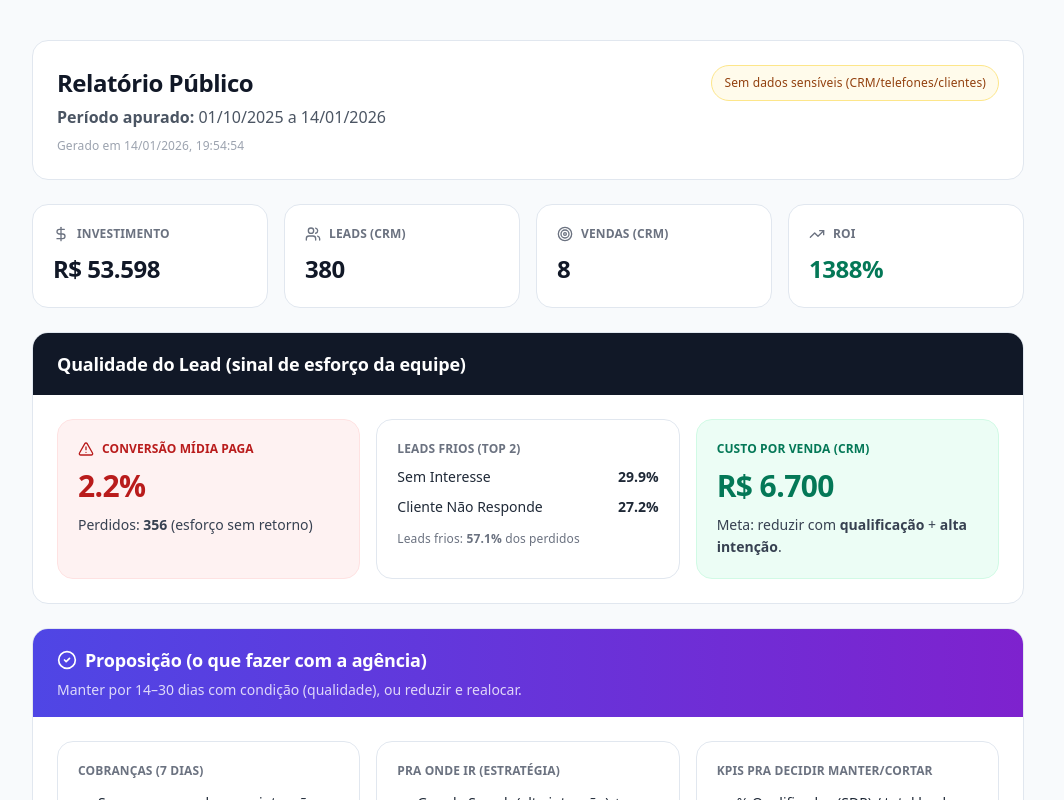
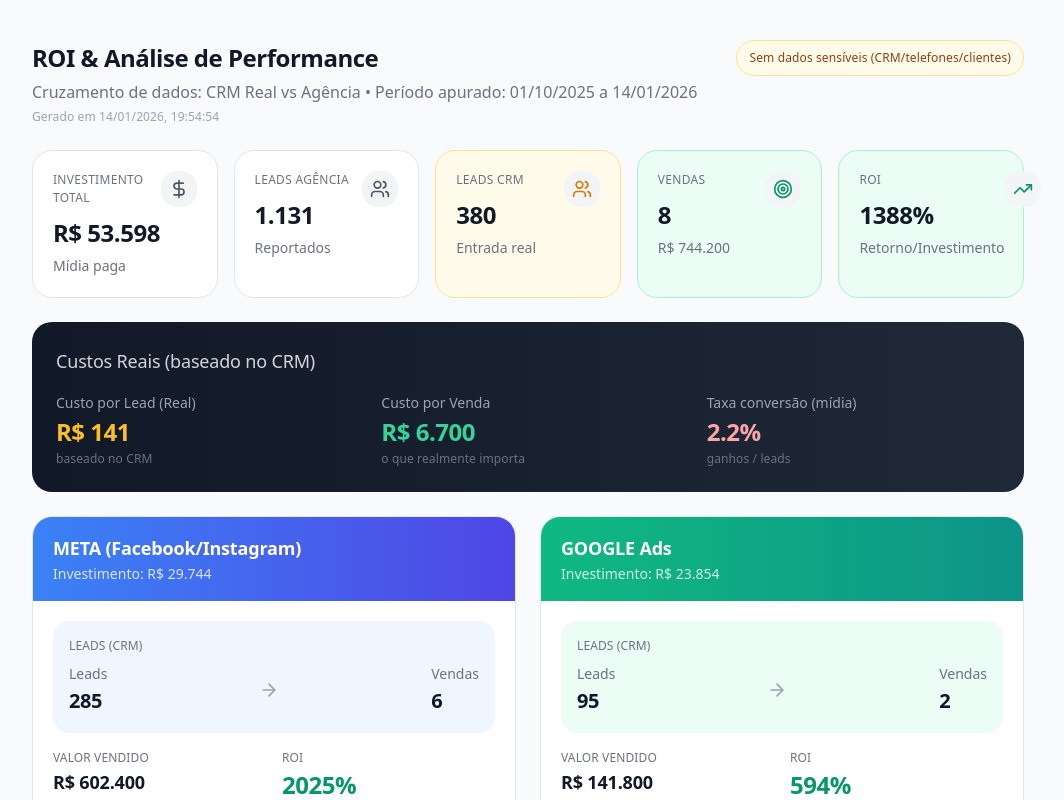
Before and after one commit to marcelobm33/CRMAGENCIA, a Next.js app in the folder apps/web/: page /publico/roi in a window 1280 px wide. Shown: the top 800 px of the page, without its empty margins (112-1176 px from the left). Built offline with nearby package versions, Linux system fonts and the light colour scheme; a web font is replaced by a local one.

Commit message:
feat(public): align public ROI UI with dashboard styling

```diff
--- a/apps/web/src/app/publico/roi/PublicRoiClient.tsx
+++ b/apps/web/src/app/publico/roi/PublicRoiClient.tsx
@@ -2,7 +2,16 @@
 
 import { useEffect, useMemo, useState } from 'react';
 import { useSearchParams } from 'next/navigation';
-import { AlertTriangle, TrendingUp, Users, DollarSign, Target, CheckCircle2 } from 'lucide-react';
+import {
+  AlertTriangle,
+  ArrowRight,
+  CheckCircle2,
+  DollarSign,
+  RefreshCw,
+  Target,
+  TrendingUp,
+  Users,
+} from 'lucide-react';
 
 type PublicReport = {
   generated_at: string;
@@ -45,6 +54,101 @@ function formatNumber(value: number): string {
   return new Intl.NumberFormat('pt-BR').format(value);
 }
 
+function MetricCard({
+  title,
+  value,
+  subtitle,
+  icon: Icon,
+  color = 'default',
+}: {
+  title: string;
+  value: string;
+  subtitle?: string;
+  icon?: any;
+  color?: 'default' | 'success' | 'warning' | 'danger';
+}) {
+  const colorClasses: Record<string, string> = {
+    default: 'bg-white',
+    success: 'bg-emerald-50 border-emerald-200',
+    warning: 'bg-amber-50 border-amber-200',
+    danger: 'bg-red-50 border-red-200',
+  };
+
+  const iconColorClasses: Record<string, string> = {
+    default: 'text-gray-600',
+    success: 'text-emerald-600',
+    warning: 'text-amber-600',
+    danger: 'text-red-600',
+  };
+
+  return (
+    <div className={`rounded-xl border p-5 ${colorClasses[color]} transition-all hover:shadow-md`}>
+      <div className="flex items-start justify-between">
+        <div>
+          <p className="text-xs font-medium text-gray-500 uppercase tracking-wide">{title}</p>
+          <p className="mt-2 text-2xl font-semibold text-gray-900">{value}</p>
+          {subtitle && <p className="mt-1 text-sm text-gray-500">{subtitle}</p>}
+        </div>
+        {Icon && (
+          <div className={`p-2 rounded-lg bg-gray-100 ${iconColorClasses[color]}`}>
+            <Icon className="w-5 h-5" />
+          </div>
+        )}
+      </div>
+    </div>
+  );
+}
+
+function ComparisonCard({
+  title,
+  platform,
+  data,
+}: {
+  title: string;
+  platform: 'meta' | 'google';
+  data: PublicReport['roi']['meta'] | PublicReport['roi']['google'];
+}) {
+  const bgColor = platform === 'meta' ? 'from-blue-500 to-indigo-600' : 'from-emerald-500 to-teal-600';
+  const lightBg = platform === 'meta' ? 'bg-blue-50' : 'bg-emerald-50';
+
+  return (
+    <div className="bg-white rounded-xl border overflow-hidden">
+      <div className={`bg-gradient-to-r ${bgColor} px-5 py-4`}>
+        <h3 className="text-lg font-semibold text-white">{title}</h3>
+        <p className="text-white/80 text-sm">Investimento: {formatCurrency(data.investimento)}</p>
+      </div>
+
+      <div className="p-5 space-y-4">
+        <div className={`${lightBg} rounded-lg p-4`}>
+          <p className="text-xs font-medium text-gray-500 uppercase">Leads (CRM)</p>
+          <div className="mt-2 flex items-center justify-between">
+            <div>
+              <p className="text-sm text-gray-500">Leads</p>
+              <p className="text-xl font-semibold">{formatNumber(data.leads_crm)}</p>
+            </div>
+            <ArrowRight className="w-5 h-5 text-gray-400" />
+            <div>
+              <p className="text-sm text-gray-500">Vendas</p>
+              <p className="text-xl font-semibold">{formatNumber(data.vendas)}</p>
+            </div>
+          </div>
+        </div>
+
+        <div className="grid grid-cols-2 gap-4">
+          <div>
+            <p className="text-xs font-medium text-gray-500 uppercase">Valor vendido</p>
+            <p className="text-lg font-semibold text-gray-900">{formatCurrency(data.valor_vendido)}</p>
+          </div>
+          <div>
+            <p className="text-xs font-medium text-gray-500 uppercase">ROI</p>
+            <p className={`text-2xl font-bold ${data.roi > 100 ? 'text-emerald-600' : 'text-gray-900'}`}>{data.roi.toFixed(0)}%</p>
+          </div>
+        </div>
+      </div>
+    </div>
+  );
+}
+
 export default function PublicRoiClient() {
   const [report, setReport] = useState<PublicReport | null>(null);
   const [error, setError] = useState<string | null>(null);
@@ -65,7 +169,7 @@ export default function PublicRoiClient() {
     })();
   }, [token]);
 
-  const title = useMemo(() => 'Relatório Público', []);
+  const title = useMemo(() => 'ROI & Análise de Performance', []);
 
   if (error) {
     return (
@@ -82,53 +186,83 @@ export default function PublicRoiClient() {
   if (!report) {
     return (
       <div className="bg-white rounded-2xl border p-6">
-        <p className="text-gray-600">Carregando…</p>
+        <div className="flex items-center gap-2 text-gray-600">
+          <RefreshCw className="w-4 h-4 animate-spin" />
+          <span>Carregando…</span>
+        </div>
       </div>
     );
   }
 
   return (
     <div className="space-y-6">
-      <div className="bg-white rounded-2xl border p-6">
+      {/* Header (igual ao dashboard local) */}
       <div className="flex items-start justify-between gap-4">
         <div>
-            <h1 className="text-2xl font-bold text-gray-900">{title}</h1>
-            <p className="text-gray-600 mt-1">
-              <strong>Período apurado:</strong> {report.periodo}
+          <h1 className="text-2xl font-semibold text-gray-900">{title}</h1>
+          <p className="text-gray-500 mt-1">
+            Cruzamento de dados: CRM Real vs Agência • <span className="font-medium">Período apurado: {report.periodo}</span>
           </p>
-            <p className="text-xs text-gray-400 mt-2">Gerado em {new Date(report.generated_at).toLocaleString('pt-BR')}</p>
+          <p className="text-xs text-gray-400 mt-1">Gerado em {new Date(report.generated_at).toLocaleString('pt-BR')}</p>
         </div>
         <div className="px-3 py-2 rounded-xl bg-amber-50 border border-amber-200 text-amber-800 text-xs font-medium">
           Sem dados sensíveis (CRM/telefones/clientes)
         </div>
       </div>
+
+      {/* KPIs (mesma “pegada” do dashboard) */}
+      <div className="grid grid-cols-2 lg:grid-cols-5 gap-4">
+        <MetricCard title="Investimento Total" value={formatCurrency(report.roi.investimento_total)} subtitle="Mídia paga" icon={DollarSign} />
+        <MetricCard title="Leads Agência" value={formatNumber(report.roi.leads_agencia)} subtitle="Reportados" icon={Users} />
+        <MetricCard
+          title="Leads CRM"
+          value={formatNumber(report.roi.leads_crm)}
+          subtitle="Entrada real"
+          icon={Users}
+          color={report.roi.leads_crm < report.roi.leads_agencia * 0.8 ? 'warning' : 'default'}
+        />
+        <MetricCard
+          title="Vendas"
+          value={formatNumber(report.roi.vendas_crm)}
+          subtitle={formatCurrency(report.roi.valor_vendido)}
+          icon={Target}
+          color="success"
+        />
+        <MetricCard
+          title="ROI"
+          value={`${report.roi.roi_percentual.toFixed(0)}%`}
+          subtitle="Retorno/Investimento"
+          icon={TrendingUp}
+          color={report.roi.roi_percentual > 200 ? 'success' : report.roi.roi_percentual > 100 ? 'default' : 'danger'}
+        />
       </div>
 
-      <div className="grid md:grid-cols-4 gap-4">
-        <div className="bg-white rounded-2xl border p-5">
-          <div className="flex items-center gap-2 text-gray-500 text-xs font-semibold uppercase">
-            <DollarSign className="w-4 h-4" /> Investimento
+      {/* Custos Reais */}
+      <div className="bg-gradient-to-r from-gray-900 to-gray-800 rounded-xl p-6 text-white">
+        <h3 className="text-lg font-medium text-gray-300">Custos Reais (baseado no CRM)</h3>
+        <div className="mt-4 grid grid-cols-3 gap-8">
+          <div>
+            <p className="text-sm text-gray-400">Custo por Lead (Real)</p>
+            <p className="text-2xl font-semibold text-amber-400">{formatCurrency(report.roi.custo_por_lead_real)}</p>
+            <p className="text-xs text-gray-500">baseado no CRM</p>
           </div>
-          <div className="mt-2 text-2xl font-bold text-gray-900">{formatCurrency(report.roi.investimento_total)}</div>
+          <div>
+            <p className="text-sm text-gray-400">Custo por Venda</p>
+            <p className="text-2xl font-semibold text-emerald-400">{formatCurrency(report.roi.custo_por_venda)}</p>
+            <p className="text-xs text-gray-500">o que realmente importa</p>
           </div>
-        <div className="bg-white rounded-2xl border p-5">
-          <div className="flex items-center gap-2 text-gray-500 text-xs font-semibold uppercase">
-            <Users className="w-4 h-4" /> Leads (CRM)
+          <div>
+            <p className="text-sm text-gray-400">Taxa conversão (mídia)</p>
+            <p className="text-2xl font-semibold text-red-300">{report.qualidade.resumo_midia.taxa_conversao.toFixed(1)}%</p>
+            <p className="text-xs text-gray-500">ganhos / leads</p>
           </div>
-          <div className="mt-2 text-2xl font-bold text-gray-900">{formatNumber(report.roi.leads_crm)}</div>
         </div>
-        <div className="bg-white rounded-2xl border p-5">
-          <div className="flex items-center gap-2 text-gray-500 text-xs font-semibold uppercase">
-            <Target className="w-4 h-4" /> Vendas (CRM)
       </div>
-          <div className="mt-2 text-2xl font-bold text-gray-900">{formatNumber(report.roi.vendas_crm)}</div>
-        </div>
-        <div className="bg-white rounded-2xl border p-5">
-          <div className="flex items-center gap-2 text-gray-500 text-xs font-semibold uppercase">
-            <TrendingUp className="w-4 h-4" /> ROI
-          </div>
-          <div className="mt-2 text-2xl font-bold text-emerald-700">{report.roi.roi_percentual.toFixed(0)}%</div>
-        </div>
+
+      {/* Comparativo Meta vs Google (sanitizado) */}
+      <div className="grid lg:grid-cols-2 gap-6">
+        <ComparisonCard title="META (Facebook/Instagram)" platform="meta" data={report.roi.meta} />
+        <ComparisonCard title="GOOGLE Ads" platform="google" data={report.roi.google} />
       </div>
 
       <div className="bg-white rounded-2xl border overflow-hidden">
```
Lines whose indentation alone changed are shown as unchanged.
